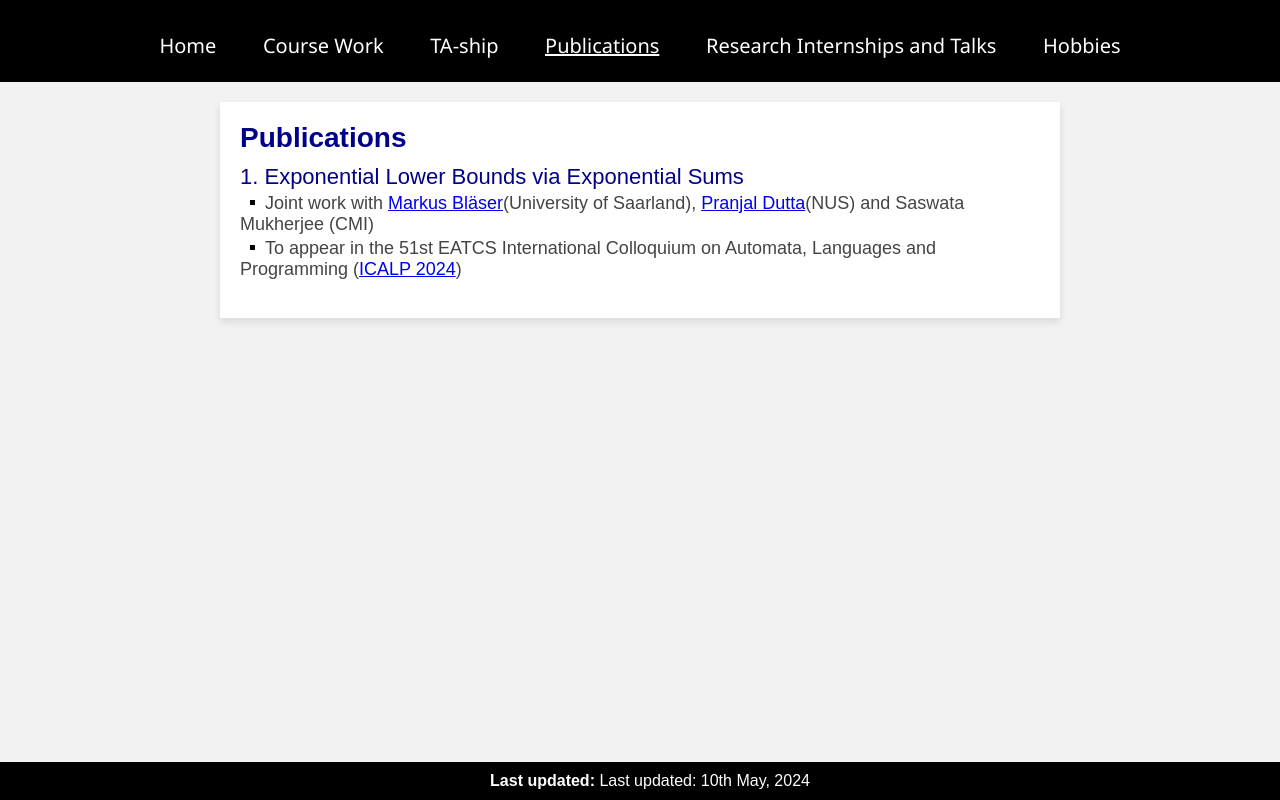
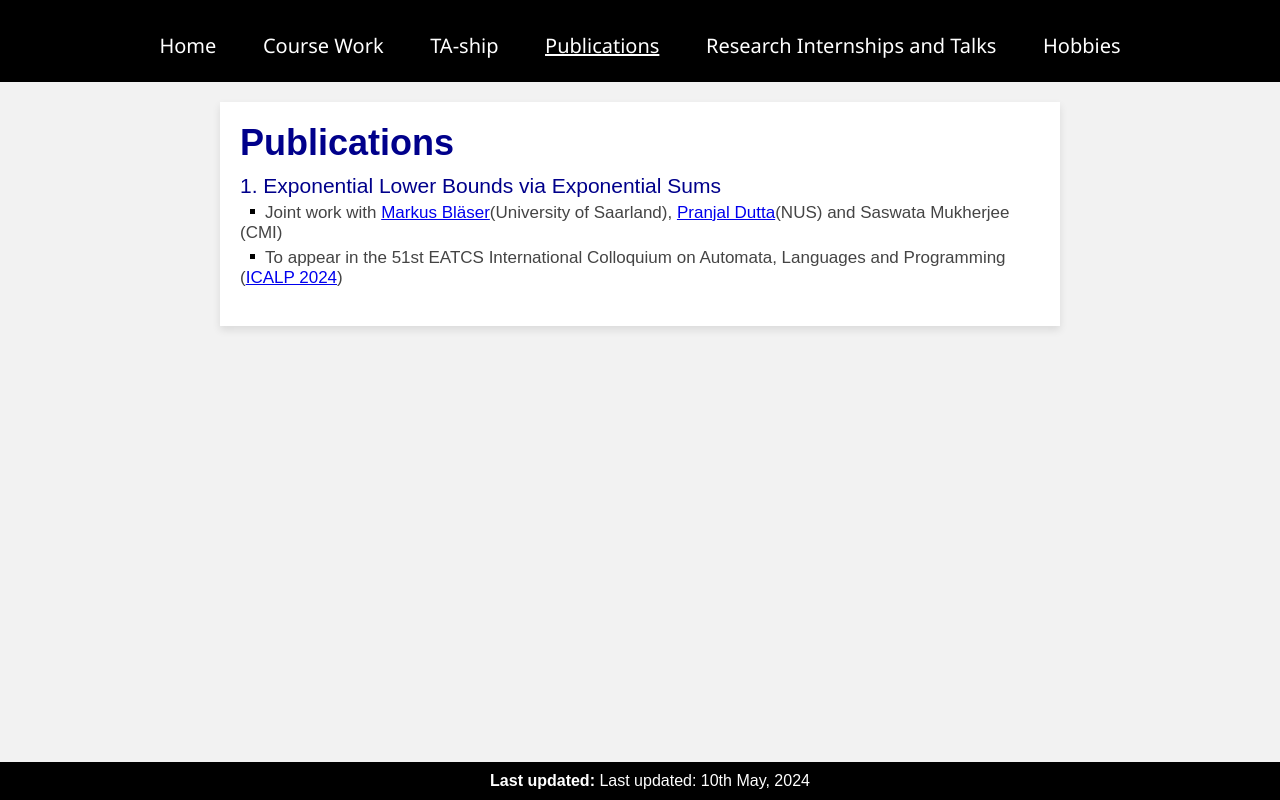
Before and after one commit to somnathbtcjee/somnathbtcjee.github.io, a plain HTML site: page publications.html in a window 1280 px wide. Drawn offline with Linux system fonts and the light colour scheme.

Commit message:
Update publications.html

```diff
--- a/publications.html
+++ b/publications.html
@@ -53,7 +53,7 @@
         }
 
         .publication-header {
-            font-size: 28px; /* Match font size with header */
+            font-size: 36px; /* Match font size with header */
             font-weight: bold;
             color: #00008b; /* Changed the color to deep blue */
             margin-bottom: 10px;
@@ -67,19 +67,19 @@
         }
 
         .publication-title {
-            font-size: 22px; /* Changed font size for publication titles */
+            font-size: 21px; /* Changed font size for publication titles */
             color: #00008b; /* Changed the color to deep blue */
-            margin-bottom: 3px; /* Reduced margin between publication title and content */
+            margin-bottom: 5px; /* Reduced margin between publication title and content */
         }
 
         .publication-authors {
-            font-size: 18px; /* Changed font size for authors */
+            font-size: 17px; /* Changed font size for authors */
             color: #444;
-            margin-bottom: 3px; /* Reduced margin between authors and details */
+            margin-bottom: 5px; /* Reduced margin between authors and details */
         }
 
         .publication-details {
-            font-size: 18px; /* Changed font size for publication details */
+            font-size: 17px; /* Changed font size for publication details */
             color: #444;
             margin-bottom: 3px; /* Reduced margin between publication details */
         }
```
